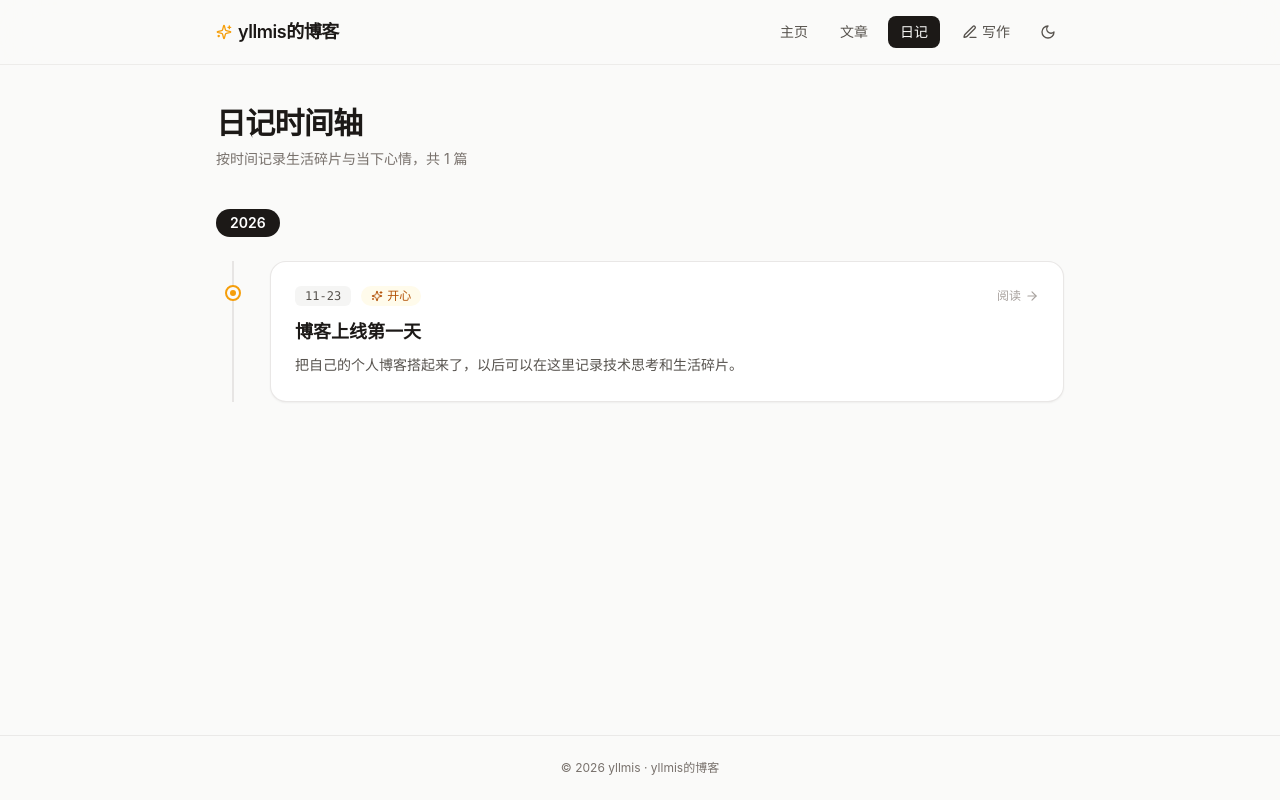
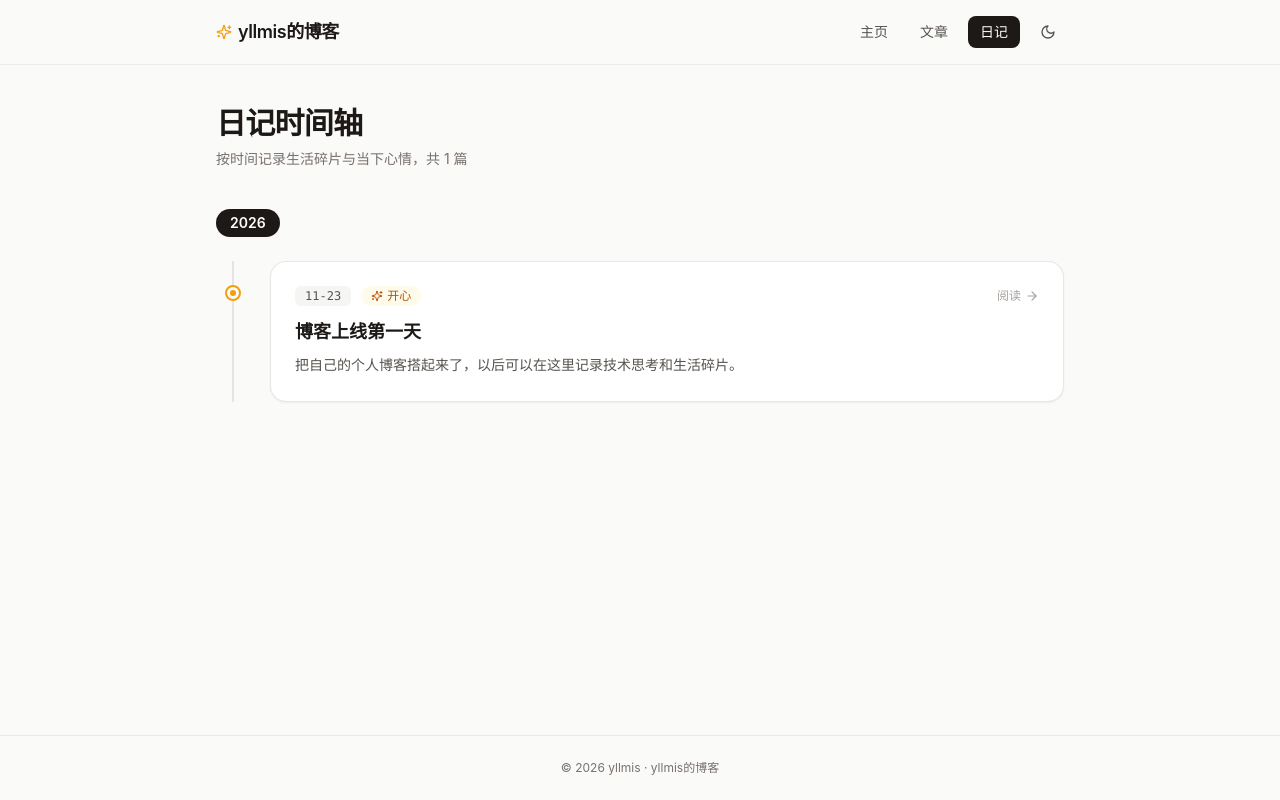
Before and after one commit to yllmis/yllmis_blog, a Next.js app: page /diary in a window 1280 px wide. Built offline with nearby package versions, Linux system fonts and the light colour scheme.

Commit message:
chore: hide public admin write entry buttons

```diff
--- a/src/app/diary/page.tsx
+++ b/src/app/diary/page.tsx
@@ -31,7 +31,7 @@ export default async function DiaryTimelinePage() {
 
       {years.length === 0 ? (
         <div className="rounded-2xl border border-dashed border-stone-300 p-12 text-center text-sm text-stone-500 dark:border-stone-700">
-          还没有写过日记，去右上角「写作」记录今天吧。
+          暂时还没有日记记录。
         </div>
       ) : (
         <div className="space-y-12">
--- a/src/app/home/page.tsx
+++ b/src/app/home/page.tsx
@@ -164,7 +164,7 @@ export default async function PersonalHomePage() {
 
         {recentPosts.length === 0 ? (
           <p className="rounded-xl border border-dashed border-stone-300 p-8 text-center text-sm text-stone-500 dark:border-stone-700">
-            还没有发布文章，点击右上角「写作」开始第一篇吧。
+            暂时还没有发布文章。
           </p>
         ) : (
           <div className="grid gap-4 sm:grid-cols-2">
--- a/src/components/LandingCover.tsx
+++ b/src/components/LandingCover.tsx
@@ -1,7 +1,7 @@
 "use client";
 
 import Link from "next/link";
-import { ArrowRight, BookOpen, CalendarDays, PenLine } from "lucide-react";
+import { ArrowRight, BookOpen, CalendarDays } from "lucide-react";
 import { siteConfig } from "@/config/site";
 import { Avatar } from "./Avatar";
 import { Greeting } from "./Greeting";
@@ -95,13 +95,6 @@ export function LandingCover({
           <CalendarDays className="h-3.5 w-3.5" />
           日记 ({diaryCount})
         </Link>
-        <Link
-          href="/admin"
-          className="inline-flex items-center gap-1.5 rounded-full border border-white/10 bg-white/5 px-4 py-1.5 text-xs text-stone-300 backdrop-blur-md transition-colors hover:border-amber-300/40 hover:bg-amber-400/15 hover:text-amber-100"
-        >
-          <PenLine className="h-3.5 w-3.5" />
-          写作
-        </Link>
       </nav>
     </div>
   );
--- a/src/components/Navbar.tsx
+++ b/src/components/Navbar.tsx
@@ -2,7 +2,7 @@
 
 import Link from "next/link";
 import { usePathname } from "next/navigation";
-import { Moon, Sun, PenLine, Sparkles } from "lucide-react";
+import { Moon, Sun, Sparkles } from "lucide-react";
 import { useEffect, useState } from "react";
 import { siteConfig } from "@/config/site";
 
@@ -64,19 +64,6 @@ export function Navbar() {
             );
           })}
 
-          <Link
-            href="/admin"
-            title="管理与写作"
-            className={`ml-1 flex items-center gap-1 rounded-lg px-2.5 py-1.5 text-sm font-medium transition-colors ${
-              pathname.startsWith("/admin")
-                ? "bg-amber-600 text-white"
-                : "text-stone-600 hover:bg-stone-200/60 hover:text-stone-900 dark:text-stone-400 dark:hover:bg-stone-800 dark:hover:text-stone-100"
-            }`}
-          >
-            <PenLine className="h-4 w-4" />
-            <span className="hidden sm:inline">写作</span>
-          </Link>
-
           <button
             type="button"
             onClick={toggleTheme}
```
Also changed, not shown: 1 other file (tests, documents, lock files or other folders).
